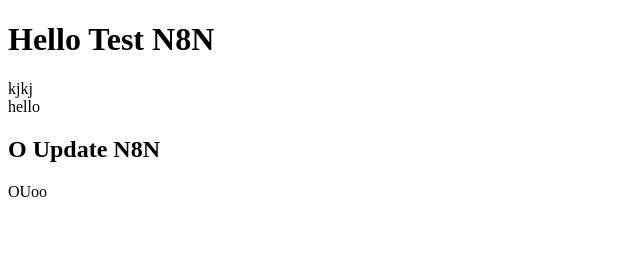
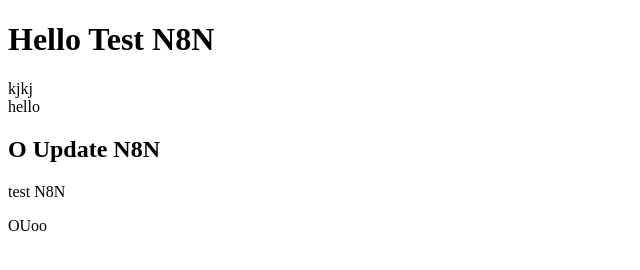
Before and after one commit to MdHelalUddinBiswas/TestN8N, a plain HTML site: page index.html in a window 1280 px wide. Shown: the full height of the page, 0-640 px from the left. Drawn offline with Linux system fonts and the light colour scheme.

Commit message:
Update index.html

```diff
--- a/index.html
+++ b/index.html
@@ -10,6 +10,7 @@
     <aside>kjkj</aside>
     <div>hello</div>
     <h2>O Update N8N</h2>
+    <p>test N8N</p>
 OUoo
 </body>
 </html>
```
